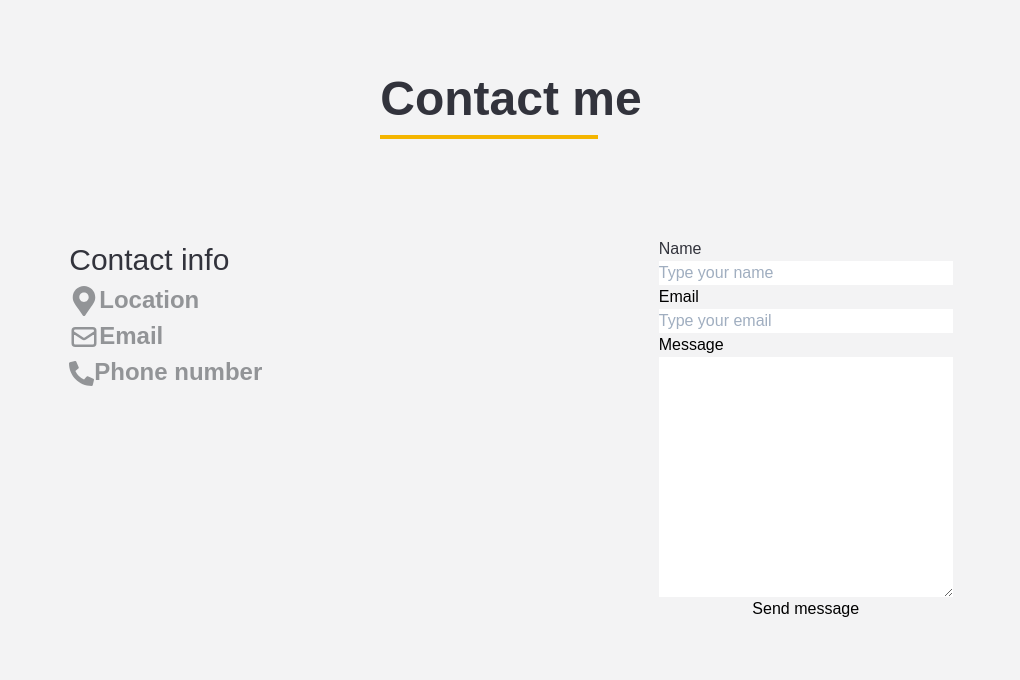
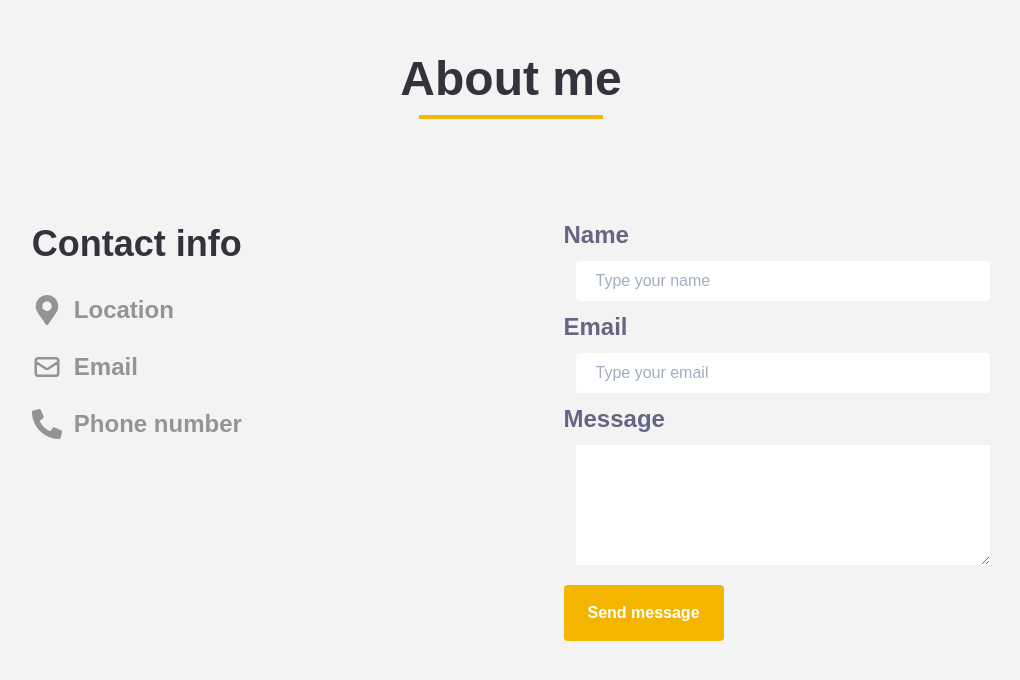
Before and after one commit to Revan99/Portfolio, a React (Create React App) app: page / in a window 1280 px wide. Shown: the part 962-1642 px from the top of the page, without its empty margins (129-1149 px from the left). Built offline with nearby package versions, Linux system fonts and the light colour scheme.

Commit message:
finish aboutme

```diff
--- a/src/App.js
+++ b/src/App.js
@@ -1,6 +1,6 @@
 import React from "react";
 import Navbar from "./components/Menu/Navbar";
-import Aboutus from "./sections/Aboutus";
+import Aboutme from "./sections/Aboutme";
 import Home from "./sections/Home";
 
 import "./App.css";
@@ -9,7 +9,7 @@ function App() {
     <div className="App">
       <Navbar />
       <Home></Home>
-      <Aboutus />
+      <Aboutme />
     </div>
   );
 }
--- /dev/null
+++ b/src/components/AboutForm.js
@@ -0,0 +1,52 @@
+import React from "react";
+
+const AboutForm = () => {
+  return (
+    <div className=" sm:w-full md:w-4/12">
+      <form className="flex flex-col ">
+        <label
+          htmlFor="name"
+          className="text-2xl mb-2 font-extrabold text-5thColorLight"
+        >
+          Name
+        </label>
+        <input
+          type="text"
+          placeholder="Type your name "
+          id="name"
+          className="ml-3 mb-2 py-2 px-5 rounded"
+        />
+        <label
+          htmlFor="email "
+          className="text-2xl mb-2 font-extrabold text-5thColorLight"
+        >
+          Email
+        </label>
+        <input
+          type="email"
+          placeholder="Type your email "
+          id="email"
+          className="ml-3 mb-2 py-2 px-5 rounded"
+        />
+        <label
+          htmlFor="message"
+          className="text-2xl mb-2 font-extrabold text-5thColorLight"
+        >
+          Message
+        </label>
+        <textarea
+          name=""
+          id="Message"
+          cols="30"
+          rows="5"
+          className="ml-3 mb-5"
+        />
+        <button className="rounded border-4  font-bold border-primaryLights  border-primaryLight transition-all duration-150  w-40  text-white bg-primaryLight py-3 hover:bg-transparent hover:text-4thColorLight">
+          Send message
+        </button>
+      </form>
+    </div>
+  );
+};
+
+export default AboutForm;
--- /dev/null
+++ b/src/components/ContactInfo.js
@@ -0,0 +1,30 @@
+import React from "react";
+import { FaPhoneAlt, FaMapMarkerAlt } from "react-icons/fa";
+import { HiOutlineMail } from "react-icons/hi";
+
+const ContactInfo = () => {
+  return (
+    <div className="text-4thColorLight ">
+      <h2 className=" text-4xl font-extrabold text-4thColorLight ">
+        {" "}
+        Contact info
+      </h2>
+      <div className=" flex flex-col  h-48 justify-evenly ">
+        <div className="text-2xl text-6thColorLight font-extrabold flex items-center   ">
+          <FaMapMarkerAlt size={30} />
+          <p className="ml-3">Location</p>
+        </div>
+        <div className="text-2xl text-6thColorLight font-extrabold flex items-center   ">
+          <HiOutlineMail size={30} />
+          <p className="ml-3">Email</p>
+        </div>
+        <div className="text-2xl text-6thColorLight font-extrabold flex items-center     ">
+          <FaPhoneAlt size={30} />
+          <p className="ml-3">Phone number</p>
+        </div>
+      </div>
+    </div>
+  );
+};
+
+export default ContactInfo;
--- a/src/components/Menu/Navbar.js
+++ b/src/components/Menu/Navbar.js
@@ -21,7 +21,7 @@ const Navbar = () => {
   return (
     <Nav
       id="navbar"
-      className=" fixed   bg-secondaryLight z-50  w-full py-0 px-5 flex justify-between"
+      className=" fixed   bg-secondaryLight z-50 h-16 w-full py-0 px-5 flex justify-between"
     >
       <div className="logo ">Nav Bar</div>
       <Burger />
--- /dev/null
+++ b/src/components/SectHeader.js
@@ -0,0 +1,25 @@
+import React from "react";
+import styled from "styled-components";
+const AboutSecHeader = styled.div`
+  &:hover div {
+    width: 100%;
+  }
+  div {
+    transition: all ease 0.3s;
+  }
+`;
+const SectHeader = ({ sectionName }) => {
+  return (
+    <AboutSecHeader
+      AboutSecHeader
+      className="cursor-pointer mb-5 mx-auto flex flex-col items-center "
+    >
+      <h1 className=" text-5xl inline-block mr-auto  text-4thColorLight   font-extrabold">
+        {sectionName}
+      </h1>
+      <div className=" w-10/12 h-1 bg-primaryDark sm:mx-auto md:mx-0" />
+    </AboutSecHeader>
+  );
+};
+
+export default SectHeader;
--- /dev/null
+++ b/src/sections/Aboutme.js
@@ -0,0 +1,22 @@
+import React from "react";
+import SectHeader from "../components/SectHeader";
+import ContactInfo from "../components/ContactInfo";
+import AboutFrom from "../components/AboutForm";
+
+const Aboutme = () => {
+  return (
+    <div className="relative">
+      <div className=" top-0 w-full  pt-12 min-h-screen h-fitContent flex items-center mt-20 mb-2 flex-col  absolute    bg-tertiaryLight justify-evenly">
+        <SectHeader sectionName={"About me"} />
+
+        <div className="flex justify-around flex-wrap w-full">
+          <ContactInfo />
+
+          <AboutFrom />
+        </div>
+      </div>
+    </div>
+  );
+};
+
+export default Aboutme;
--- a/src/sections/Aboutus.js
+++ /dev/null
@@ -1,78 +0,0 @@
-import React from "react";
-import styled from "styled-components";
-import { FaPhoneAlt, FaMapMarkerAlt } from "react-icons/fa";
-import { HiOutlineMail } from "react-icons/hi";
-
-const AboutSecHeader = styled.div`
-  &:hover div {
-    width: 100%;
-  }
-  div {
-    transition: all ease 0.3s;
-  }
-`;
-const Aboutus = () => {
-  return (
-    <div className="relative">
-      <div className=" top-0 w-full  pt-12 h-screen flex items-center mt-20  flex-col  absolute    bg-tertiaryLight justify-evenly">
-        <AboutSecHeader className="cursor-pointer">
-          <h1 className=" text-5xl inline-block mr-auto  text-4thColorLight   font-extrabold">
-            Contact me
-          </h1>
-          <div className=" w-10/12 h-1 bg-primaryDark" />
-        </AboutSecHeader>
-        <div className="flex justify-around flex-wrap w-full">
-          <div className="text-4thColorLight">
-            <h2 className="text-3xl "> Contact info</h2>
-            <div className="">
-              <p className="text-2xl text-6thColorLight font-extrabold">
-                <FaMapMarkerAlt size={30} className="inline" />
-                Location
-              </p>
-              <p className="text-2xl text-6thColorLight font-extrabold">
-                <HiOutlineMail size={30} className="inline" />
-                Email
-              </p>
-              <p className="text-2xl text-6thColorLight font-extrabold">
-                <FaPhoneAlt size={25} className="inline" />
-                Phone number
-              </p>
-            </div>
-            <div></div>
-          </div>
-          <div className="">
-            <form className="flex flex-col ">
-              <label htmlFor="name" className="text-4thColorLight">
-                Name
-              </label>
-              <input
-                type="text"
-                placeholder="Type your name "
-                id="name"
-                lassName="text-4thColorLight"
-              />
-              <label htmlFor="email">Email</label>
-              <input
-                type="email"
-                placeholder="Type your email "
-                id="email"
-                lassName="text-4thColorLight"
-              />
-              <label htmlFor="message">Message</label>
-              <textarea
-                name=""
-                id="Message"
-                cols="30"
-                rows="10"
-                lassName="text-4thColorLight"
-              ></textarea>
-              <button>Send message</button>
-            </form>
-          </div>
-        </div>
-      </div>
-    </div>
-  );
-};
-
-export default Aboutus;
--- a/src/sections/Home.js
+++ b/src/sections/Home.js
@@ -1,6 +1,6 @@
 import React, { useState } from "react";
-import myImageLight from "./../images/lightmode/revan.png";
-import myImageDark from "./../images/darkmode/revan.png";
+import myImageLight from "./../Images/lightmode/revan.png";
+import myImageDark from "./../Images/darkmode/revan.png";
 import PersonalInfo from "./../personalInfo/PersonalInfo.json";
 
 export default function Home() {
@@ -14,16 +14,14 @@ export default function Home() {
       `}
     >
       <div
-        className={`h-5 bg-primaryLight w-10 rounded-full flex absolute mt-20 mr-20 top-0 right-0 ${
-          them ? "justify-start" : "justify-end"
-        }`}
+        className={`h-5 bg-primaryLight w-10 rounded-full flex absolute mt-20 mr-20 top-0 right-0  `}
         onClick={() => {
           setThem((pThem) => !pThem);
         }}
       >
         <div
-          className={`h-5 w-5 rounded-full ${
-            them ? " bg-4thColorLight" : "bg-4thColorDark"
+          className={`h-5 w-5 rounded-full transition-all duration-100 ${
+            them ? " bg-4thColorLight ml-0" : "bg-4thColorDark ml-auto"
           }`}
         ></div>
       </div>
@@ -50,7 +48,6 @@ export default function Home() {
           Hire me
         </button>
       </div>
-
       <div className={`flex justify-center  min-h-16`}>
         <img src={them ? myImageLight : myImageDark} alt="my" className="" />
       </div>
--- a/tailwind.config.js
+++ b/tailwind.config.js
@@ -39,6 +39,7 @@ module.exports = {
         120: "120vh",
         "1/2": "50%",
         41.75: "41.75rem",
+        fitContent: "fit-content",
       },
       width: {
         "300p": "300px",
```
Also changed, not shown: src/sections/AboutForm.js (deleted).
